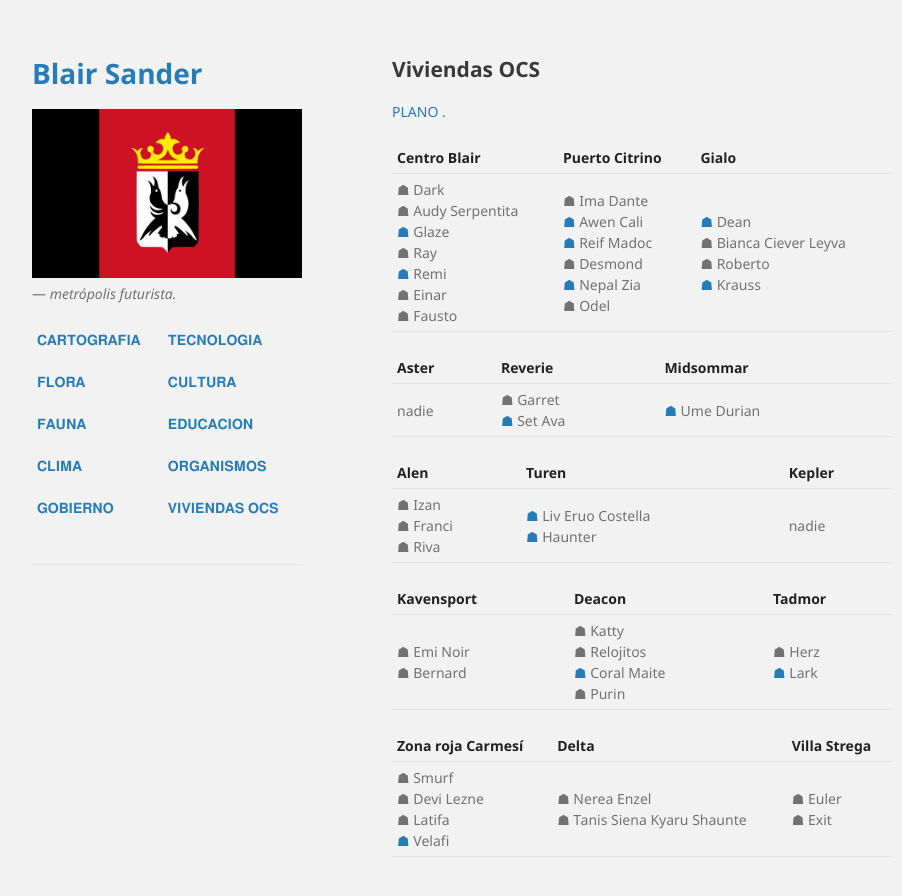
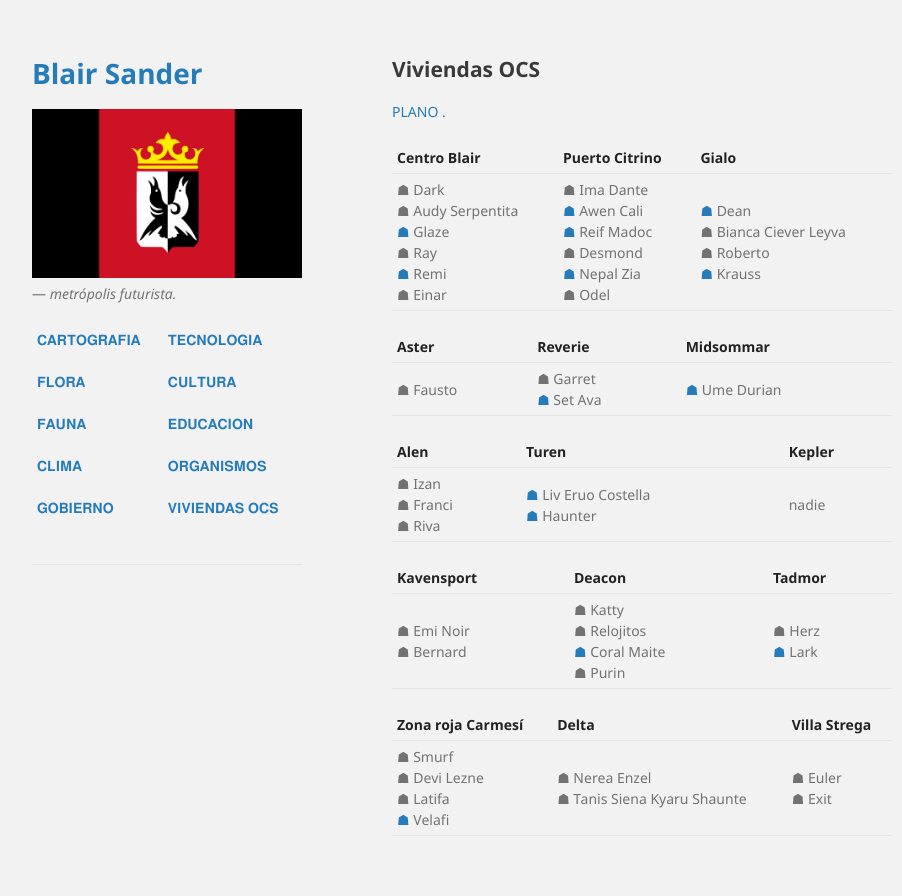
Before and after one commit to BlairSander/ciudad, a Jekyll site: the page built from ocs.md, in a window 1280 px wide and 927 px high. Shown: the top 896 px of the window, without its empty margins (178-1080 px from the left). Built offline with Jekyll 4.4.1, drawn with Linux system fonts in a browser that asks for light colours.

Commit message:
Update ocs.md

```diff
--- a/ocs.md
+++ b/ocs.md
@@ -8,12 +8,12 @@ layout: default
 
 | **Centro Blair**| **Puerto Citrino**| **Gialo**|
 |:-------------|:------------------|:------|
-| ☗ Dark <br>☗ Audy Serpentita <br>[☗](https://blairsander.github.io/ciudad/apartamentoglaze.html) Glaze <br>☗ Ray <br>[☗](https://blairsander.github.io/ciudad/apartamentoremi.html) Remi <br>☗ Einar <br>☗ Fausto | ☗ Ima Dante <br>[☗](https://blairsander.github.io/ciudad/mansionawen.html) Awen Cali <br>[☗](https://blairsander.github.io/ciudad/casagobierno) Reif Madoc <br>☗ Desmond <br>[☗](https://blairsander.github.io/ciudad/casanepalzia.html) Nepal Zia <br>☗ Odel | [☗](https://blairsander.github.io/ciudad/mansiondean.html) Dean <br>☗ Bianca Ciever Leyva <br>☗ Roberto <br>[☗](https://blairsander.github.io/ciudad/casakrauss.html) Krauss|
+| ☗ Dark <br>☗ Audy Serpentita <br>[☗](https://blairsander.github.io/ciudad/apartamentoglaze.html) Glaze <br>☗ Ray <br>[☗](https://blairsander.github.io/ciudad/apartamentoremi.html) Remi <br>☗ Einar | ☗ Ima Dante <br>[☗](https://blairsander.github.io/ciudad/mansionawen.html) Awen Cali <br>[☗](https://blairsander.github.io/ciudad/casagobierno) Reif Madoc <br>☗ Desmond <br>[☗](https://blairsander.github.io/ciudad/casanepalzia.html) Nepal Zia <br>☗ Odel | [☗](https://blairsander.github.io/ciudad/mansiondean.html) Dean <br>☗ Bianca Ciever Leyva <br>☗ Roberto <br>[☗](https://blairsander.github.io/ciudad/casakrauss.html) Krauss|
 
 
 | **Aster**| **Reverie**| **Midsommar** |
 |:-------------|:------------------|:------|
-| nadie| ☗ Garret <br>[☗](https://blairsander.github.io/ciudad/casasethava.html) Set Ava | [☗](https://blairsander.github.io/ciudad/caba%C3%B1aumeduri.html) Ume Durian|
+| ☗ Fausto| ☗ Garret <br>[☗](https://blairsander.github.io/ciudad/casasethava.html) Set Ava | [☗](https://blairsander.github.io/ciudad/caba%C3%B1aumeduri.html) Ume Durian|
 
 
 | **Alen**| **Turen**| **Kepler** |
```
